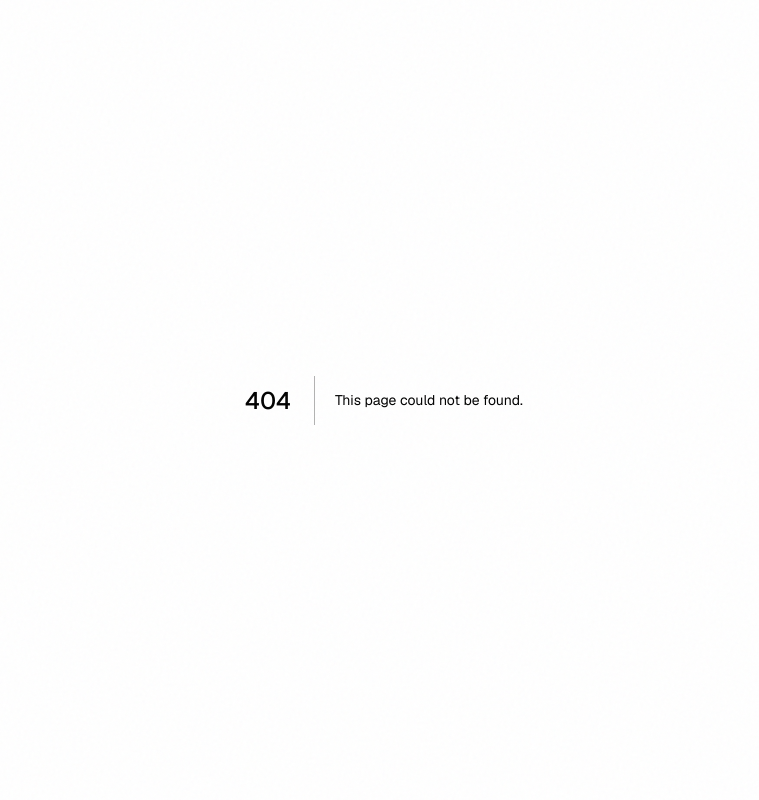
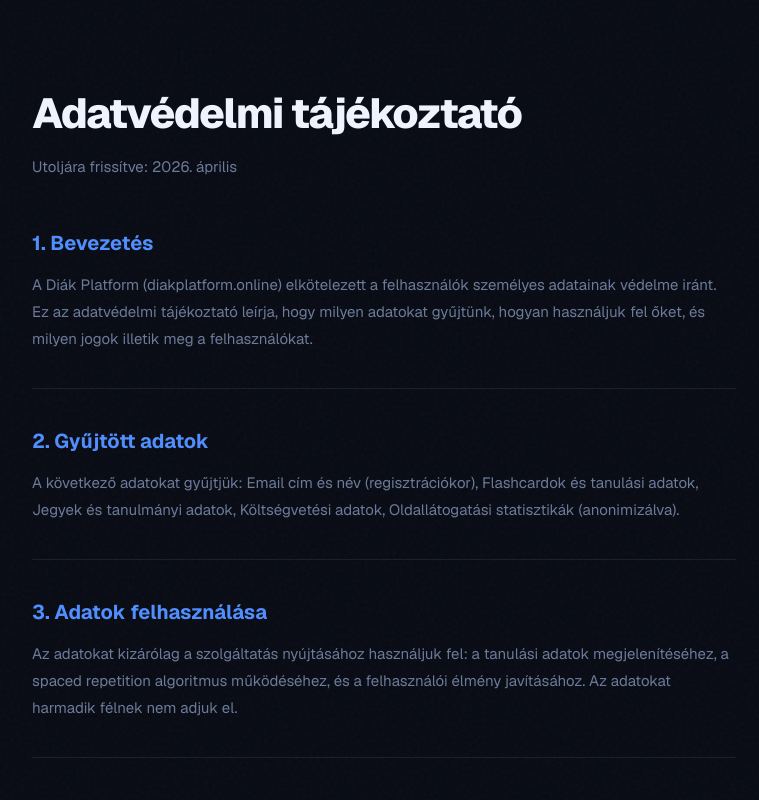
Before and after one commit to dorianbardi/diak-platform, a Next.js app: page /privacy in a window 1280 px wide. Before the commit this address had no page. Shown: the top 800 px of the page, without its empty margins (256-1015 px from the left). Built offline with nearby package versions, Linux system fonts and the light colour scheme.

Commit message:
Privacy policy oldal + footer link

```diff
--- a/app/page.js
+++ b/app/page.js
@@ -178,11 +178,14 @@ export default async function Home() {
 
       {/* Footer */}
       <footer style={{ position: 'relative', zIndex: 1, borderTop: '1px solid var(--border)', padding: 'clamp(20px, 2vw, 32px) var(--pad-x)', display: 'flex', justifyContent: 'space-between', alignItems: 'center', flexWrap: 'wrap', gap: '12px' }}>
-        <div style={{ fontFamily: 'Geist', fontWeight: 800, fontSize: '18px' }}>
-          <span className="gradient-text">Diák</span>Platform <span style={{ color: 'var(--accent-blue)' }}>✦</span>
-        </div>
-        <span style={{ color: 'var(--muted)', fontSize: '13px' }}>© 2026 — Minden jog fenntartva</span>
-      </footer>
+  <div style={{ fontFamily: 'Geist', fontWeight: 800, fontSize: '18px' }}>
+    <span className="gradient-text">Diák</span>Platform <span style={{ color: 'var(--accent-blue)' }}>✦</span>
+  </div>
+  <div style={{ display: 'flex', gap: '24px', alignItems: 'center', flexWrap: 'wrap' }}>
+    <a href="/privacy" style={{ color: 'var(--muted)', fontSize: '13px', textDecoration: 'none' }}>Adatvédelmi tájékoztató</a>
+    <span style={{ color: 'var(--muted)', fontSize: '13px' }}>© 2026 — Minden jog fenntartva</span>
+  </div>
+</footer>
     </div>
   )
 }
--- /dev/null
+++ b/app/privacy/page.js
@@ -0,0 +1,34 @@
+export default function PrivacyPage() {
+  return (
+    <div style={{ background: 'var(--bg)', minHeight: '100vh', color: 'var(--text)' }}>
+      <div style={{ maxWidth: '800px', margin: '0 auto', padding: '80px 48px' }}>
+
+        <h1 style={{ fontFamily: 'Geist', fontWeight: 800, fontSize: '42px', letterSpacing: '-1.5px', marginBottom: '8px' }}>
+          Adatvédelmi tájékoztató
+        </h1>
+        <p style={{ color: 'var(--muted)', marginBottom: '48px' }}>Utoljára frissítve: 2026. április</p>
+
+        {[
+          { title: '1. Bevezetés', content: 'A Diák Platform (diakplatform.online) elkötelezett a felhasználók személyes adatainak védelme iránt. Ez az adatvédelmi tájékoztató leírja, hogy milyen adatokat gyűjtünk, hogyan használjuk fel őket, és milyen jogok illetik meg a felhasználókat.' },
+          { title: '2. Gyűjtött adatok', content: 'A következő adatokat gyűjtjük: Email cím és név (regisztrációkor), Flashcardok és tanulási adatok, Jegyek és tanulmányi adatok, Költségvetési adatok, Oldallátogatási statisztikák (anonimizálva).' },
+          { title: '3. Adatok felhasználása', content: 'Az adatokat kizárólag a szolgáltatás nyújtásához használjuk fel: a tanulási adatok megjelenítéséhez, a spaced repetition algoritmus működéséhez, és a felhasználói élmény javításához. Az adatokat harmadik félnek nem adjuk el.' },
+          { title: '4. Adatkezelők', content: 'A következő szolgáltatókat vesszük igénybe: Supabase (adatbázis, EU-s szerver), Clerk (autentikáció), Vercel (hosting), Sentry (hibanaplózás). Minden szolgáltató GDPR-kompatibilis.' },
+          { title: '5. Sütik (Cookie-k)', content: 'Az oldal munkamenet-kezeléshez és autentikációhoz használ sütiket. Harmadik fél hirdetési sütiket nem használunk.' },
+          { title: '6. Felhasználói jogok', content: 'GDPR alapján jogod van: hozzáférni a személyes adataidhoz, kérni azok törlését, kérni az adatok helyesbítését, tiltakozni az adatkezelés ellen. Kéréseidet az alábbi emailen tudod jelezni.' },
+          { title: '7. Adatmegőrzés', content: 'Az adatokat a fiók törléséig tároljuk. Fiókod törlésekor minden személyes adatod véglegesen töröljük az adatbázisból.' },
+          { title: '8. Kapcsolat', content: 'Adatvédelmi kérdésekkel fordulj hozzánk: dorianbardi@gmail.com' },
+        ].map((section, i) => (
+          <div key={i} style={{ marginBottom: '36px', paddingBottom: '36px', borderBottom: i < 7 ? '1px solid var(--border)' : 'none' }}>
+            <h2 style={{ fontFamily: 'Geist', fontWeight: 700, fontSize: '20px', marginBottom: '12px', color: 'var(--accent-blue)' }}>{section.title}</h2>
+            <p style={{ color: 'var(--muted)', lineHeight: 1.8, fontSize: '15px' }}>{section.content}</p>
+          </div>
+        ))}
+
+        <div style={{ marginTop: '48px', paddingTop: '32px', borderTop: '1px solid var(--border)', display: 'flex', justifyContent: 'space-between', alignItems: 'center', flexWrap: 'wrap', gap: '12px' }}>
+          <a href="/" style={{ color: 'var(--accent-blue)', textDecoration: 'none', fontSize: '14px' }}>← Vissza a főoldalra</a>
+          <span style={{ color: 'var(--muted)', fontSize: '13px' }}>© 2026 Diák Platform</span>
+        </div>
+      </div>
+    </div>
+  )
+}
```
